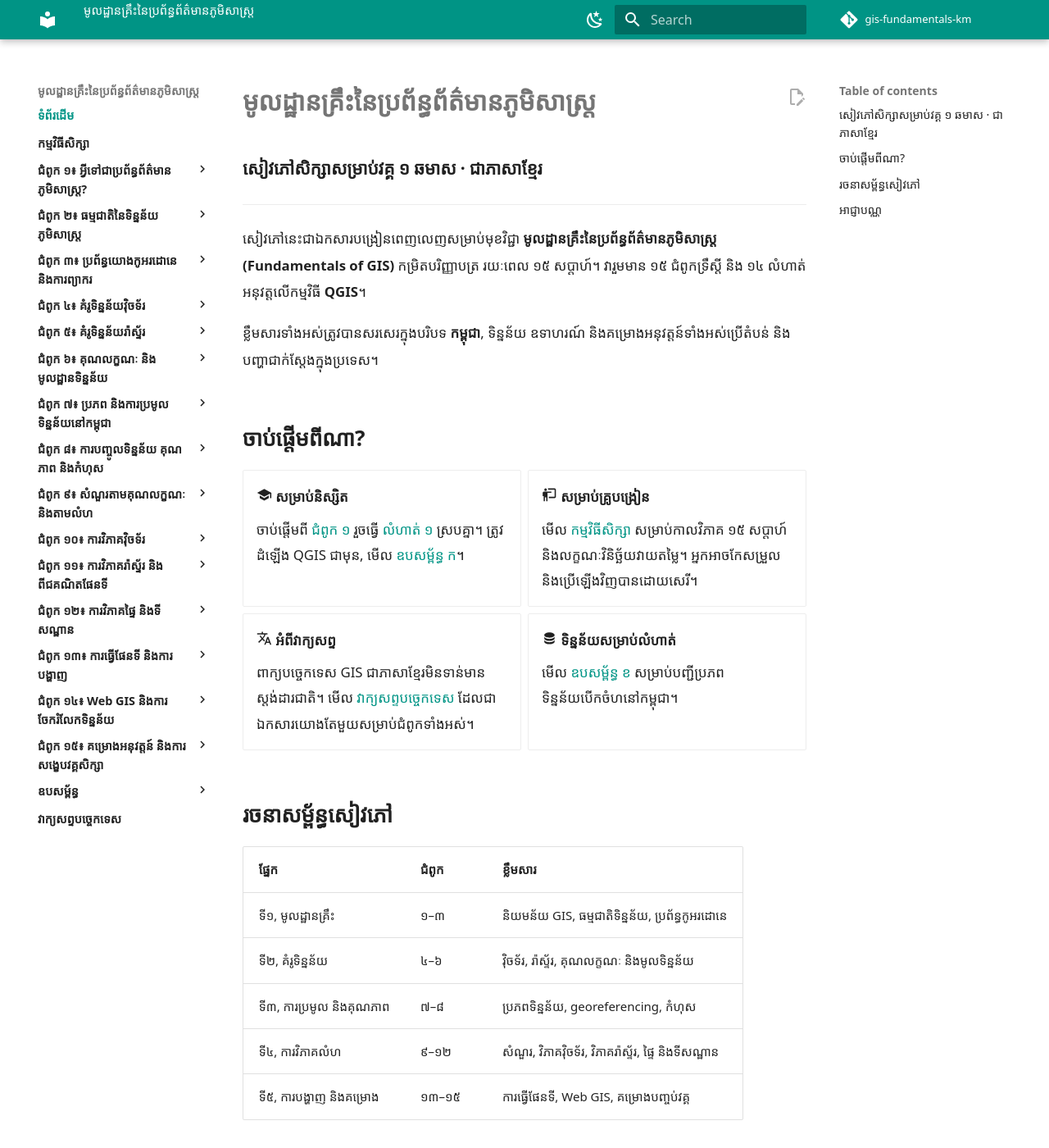
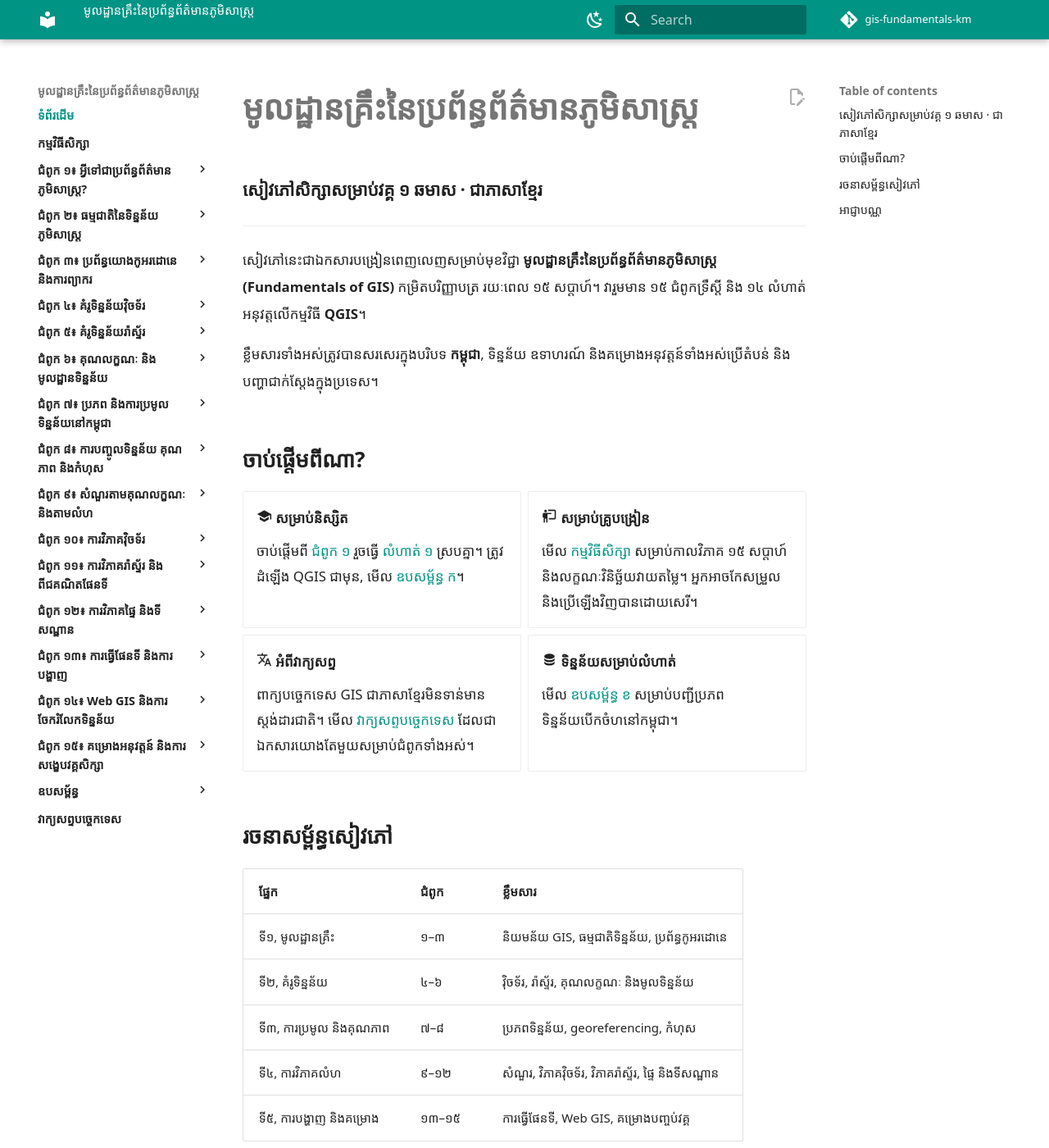
Before and after one commit to khgeo/gis-fundamentals, an MkDocs documentation site: the page built from docs/index.md, in a window 1280 px wide and 1400 px high. Shown: the whole window at 82% size. Built offline with MkDocs 1.6.1 and Material for MkDocs 9.7.7, drawn with Linux system fonts in a browser that asks for light colours; some web fonts are replaced; comment, search, counter and statistics services are not loaded.

Commit message:
Update khmer.css

```diff
--- a/docs/assets/css/khmer.css
+++ b/docs/assets/css/khmer.css
@@ -63,7 +63,7 @@ body, .md-typeset {
 .md-typeset h1, .md-typeset h2, .md-typeset h3, .md-typeset h4 {
   line-height: 1.65;
 }
-.md-typeset h1 { font-size: 1.55rem; }
+.md-typeset h1 { font-size: 2.00rem; }
 .md-typeset h2 { margin-top: 2.2em; }
 
 /* ---- site title ---- */
```
